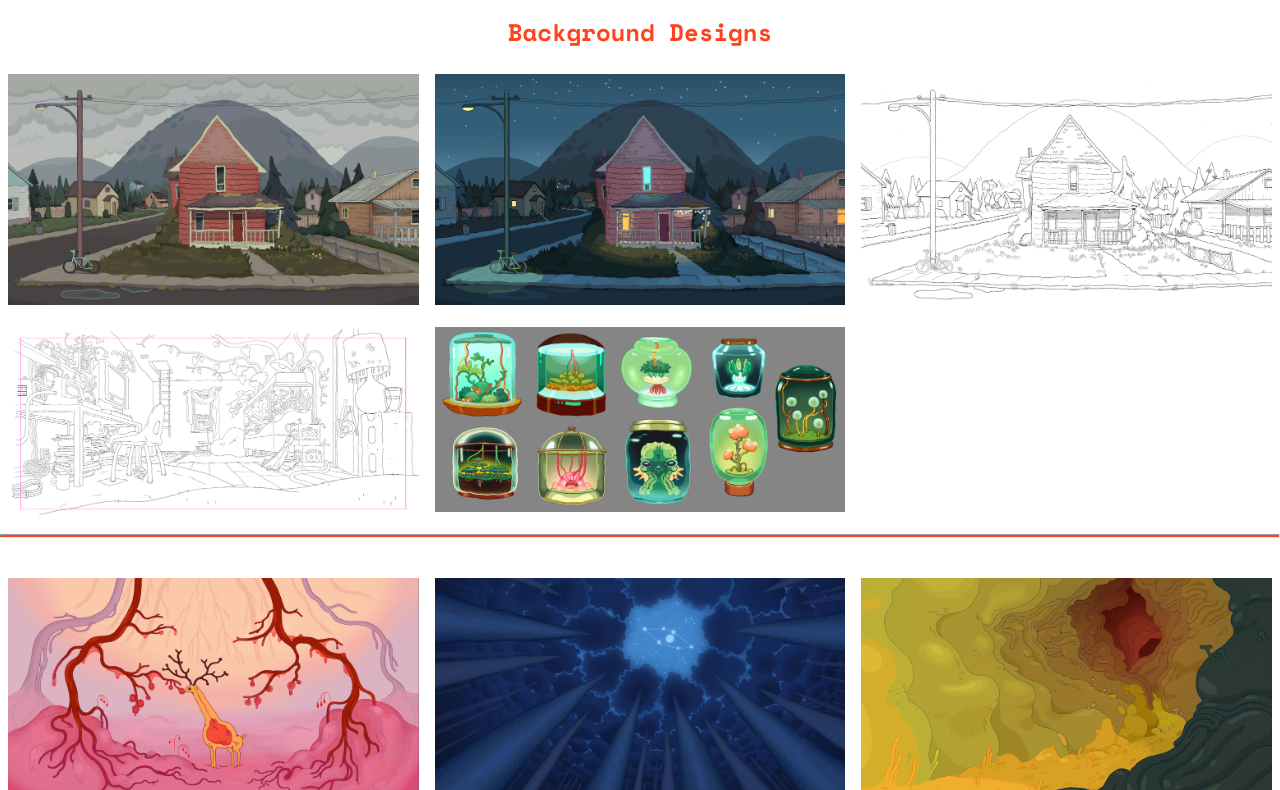
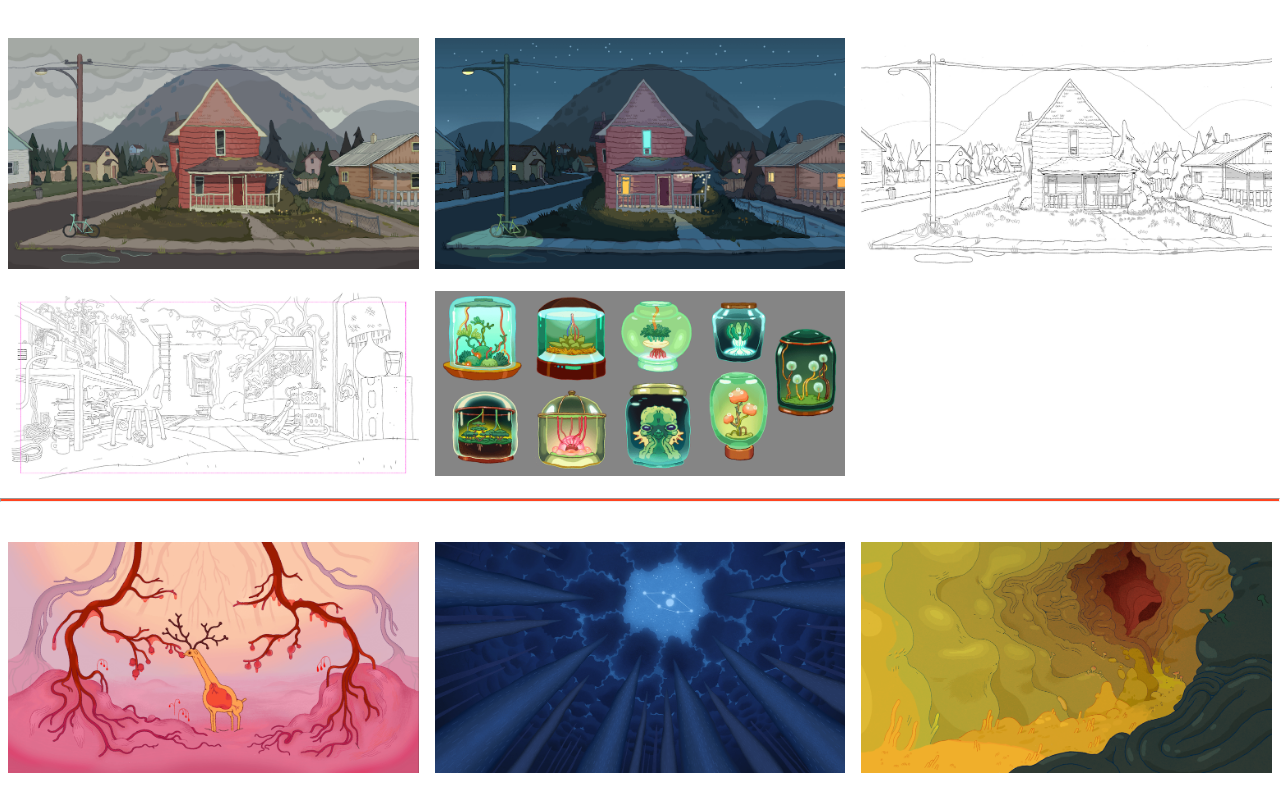
Before and after one commit to alexkomza/my-portfolio, a plain HTML site: page index.html in a window 1280 px wide. Shown: the part 106-896 px from the top of the page. Drawn offline with nearby package versions, Linux system fonts and the light colour scheme.

Commit message:
Remove 'background design' from homepage

```diff
--- a/index.html
+++ b/index.html
@@ -44,7 +44,7 @@
         <div class="gallery">
             <div class="project-one">
 
-               <div class="project-title"> <h2>Background Designs</h2></div>
+               <div class="project-title"> <h2></h2></div>
 
                <div class="house">
                     <div><a href="./alex-portfolio/bg design/house day view.png"><img loading="lazy" class="thumb" src="./alex-portfolio/bg design/house day view.png"  alt="house-day-image"/></a></div>
```
